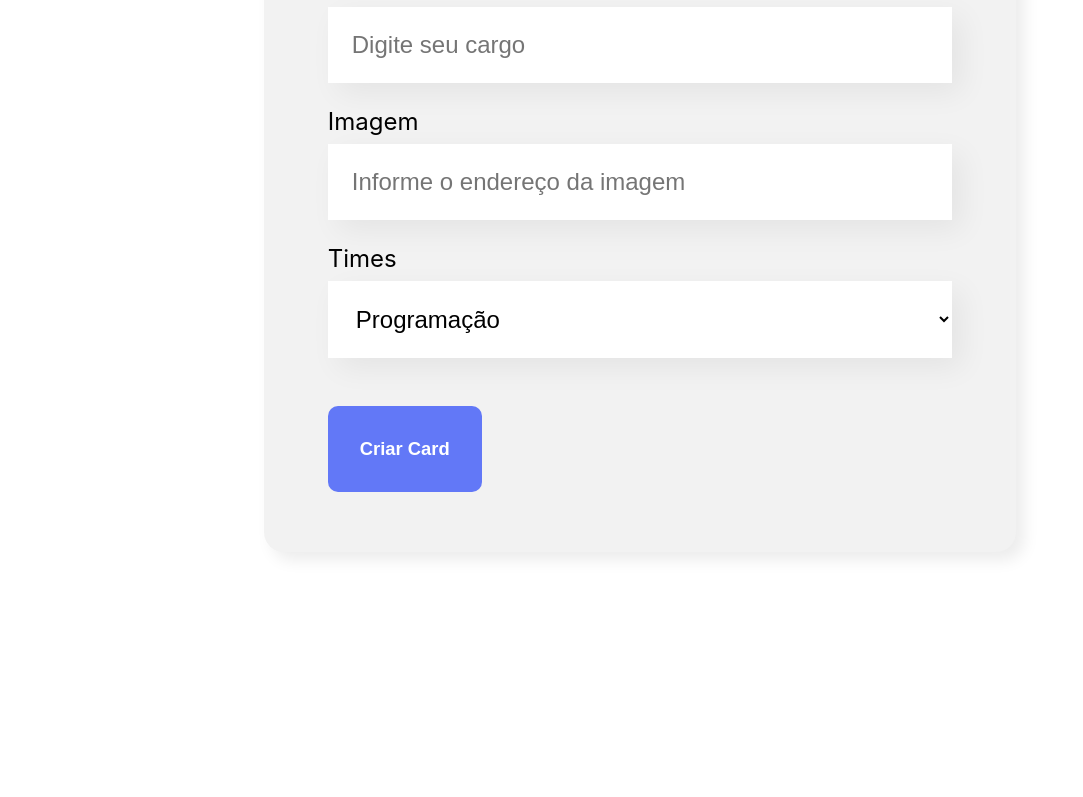
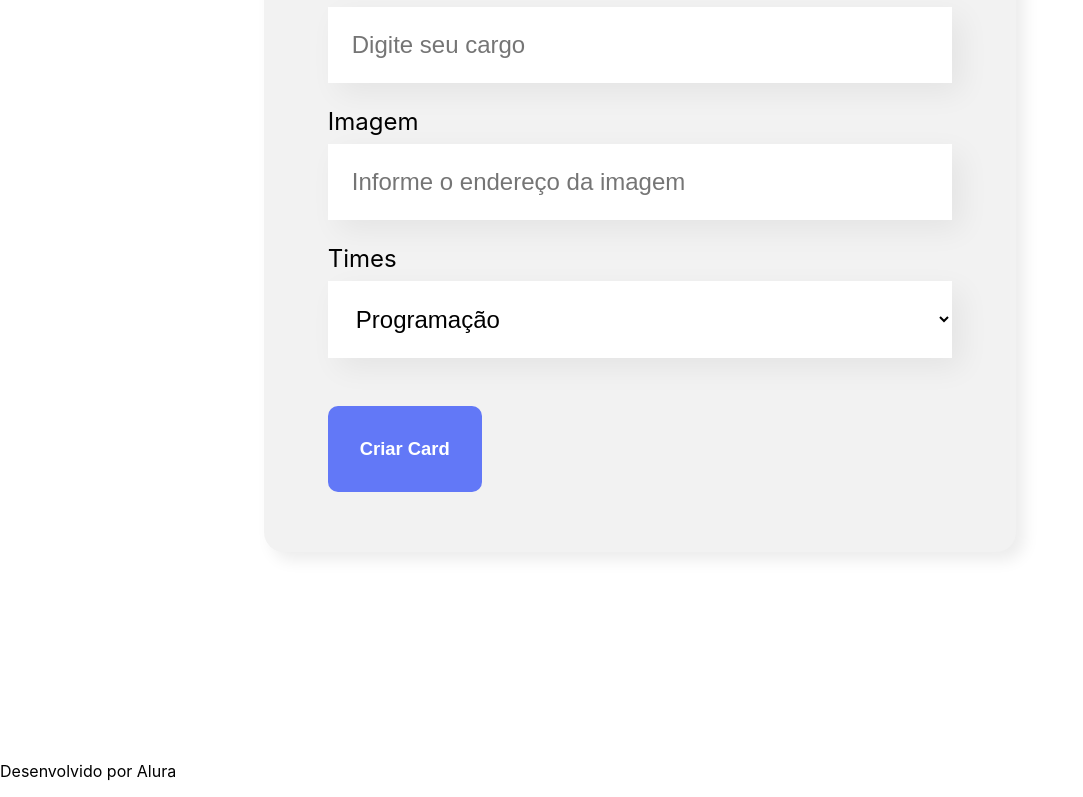
Before and after one commit to PomboObeso/organo-reactJS, a React (Create React App) app: page / in a window 1280 px wide. Shown: the part 854-1651 px from the top of the page, without its empty margins (0-1083 px from the left). Before the commit the page ends 1486 px from the top, so only its background shows below. Built offline with nearby package versions, Linux system fonts and the light colour scheme.

Commit message:
estrutura do html footer - feito

```diff
--- a/src/App.js
+++ b/src/App.js
@@ -1,6 +1,7 @@
 import { useState } from 'react';
 import Banner from './components/Banner/index.js';
 import Formulario from './components/Formulario/index.js';
+import Rodape from './components/Rodape/index.js';
 import Time from './components/Time/index.js';
 
 function App() {
@@ -61,6 +62,7 @@ function App() {
         corSecundaria={time.corSecundaria}
         colaboradores={colaboradores.filter(colaborador => colaborador.time === time.nome)}
       />)}
+      <Rodape/>
     </div>
   );
 }
--- a/src/components/Rodape/index.js
+++ b/src/components/Rodape/index.js
@@ -1,7 +1,21 @@
 import './Rodape.css';
 
 const Rodape = () => {
-
+    return (
+        <footer className='rodape'>
+            <div className='social-medias'>
+                <img src='./img/fb.png' alt='Logo do facebook'/>
+                <img src='./img/tw.png' alt='Logo do Twitter'/>
+                <img src='./img/ig.png' alt='Logo do Instagram'/>
+            </div>
+            <div className='logotipo'>
+                <img src='./img/logo.png' alt='Logo do Organo - App organizacional'/>
+            </div>
+            <div className='copyright'>
+                <p>Desenvolvido por Alura</p>
+            </div>
+        </footer>
+    )
 }
 
 export default Rodape;
```
